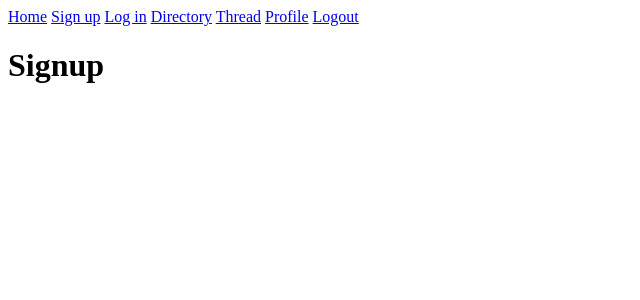
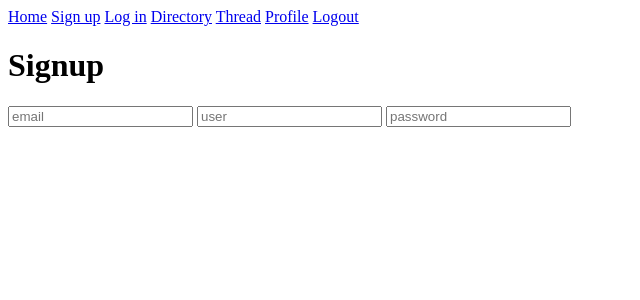
Before and after one commit to osc-zam22/SDS-Final-Project, a Flask app: page /signup in a window 1280 px wide. Shown: the top 300 px of the page, without its empty margins (0-640 px from the left). Run offline with Flask 2, Linux system fonts and the light colour scheme; some libraries are stand-ins or nearby versions.

Commit message:
added input fields to the sign up page

```diff
--- a/templates/signup.html
+++ b/templates/signup.html
@@ -2,4 +2,9 @@
 
 {% block body %}
 <h1>Signup</h1>
+<form action="" method="POST">
+    <input type="email" value="" name="email" placeholder="email">
+    <input type="text" value="" name="username" placeholder="user">
+    <input type="password" value="" name="password" placeholder="password">
+</form>
 {% endblock %}
```
